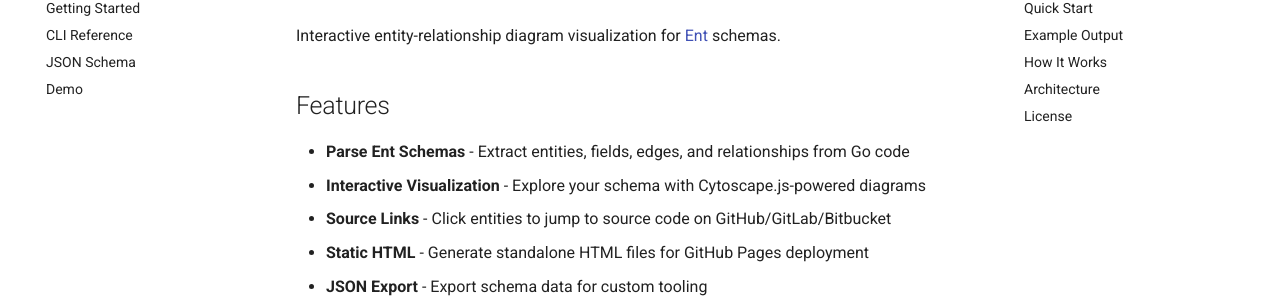
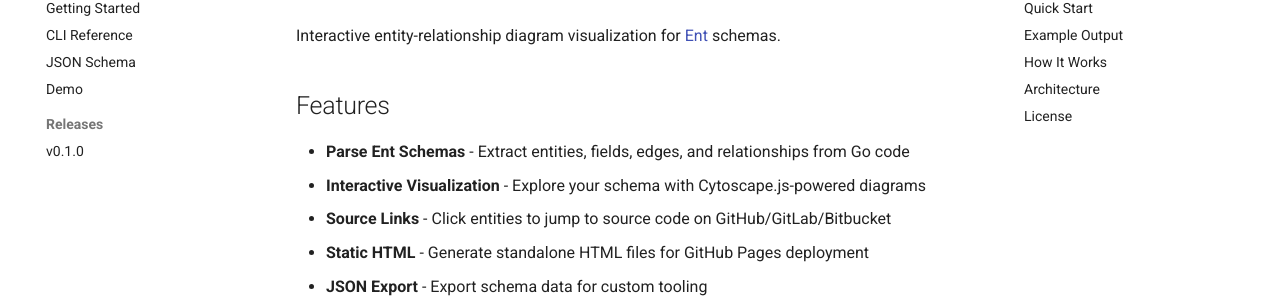
Before and after one commit to grokify/entscape, an MkDocs documentation site: the page built from docs/index.md, in a window 1280 px wide. Shown: the part 157-465 px from the top of the page. Built offline with MkDocs 1.6.1 and Material for MkDocs 9.7.7, drawn with Linux system fonts in a browser that asks for light colours; comment, search, counter and statistics services are not loaded.

Commit message:
docs: move release notes to docs/releases/
- Move RELEASE_NOTES_v0.1.0.md to docs/releases/v0.1.0.md
- Add Releases section to MkDocs navigation
- Simplify title for docs site

Co-Authored-By: Claude Opus 4.5 <noreply@anthropic.com>

```diff
--- a/mkdocs.yml
+++ b/mkdocs.yml
@@ -33,6 +33,8 @@ nav:
   - CLI Reference: cli.md
   - JSON Schema: schema.md
   - Demo: demo.md
+  - Releases:
+    - v0.1.0: releases/v0.1.0.md
 
 markdown_extensions:
   - admonition
```
Also changed, not shown: docs/releases/v0.1.0.md (renamed from RELEASE_NOTES_v0.1.0.md, +1 -1 lines).
